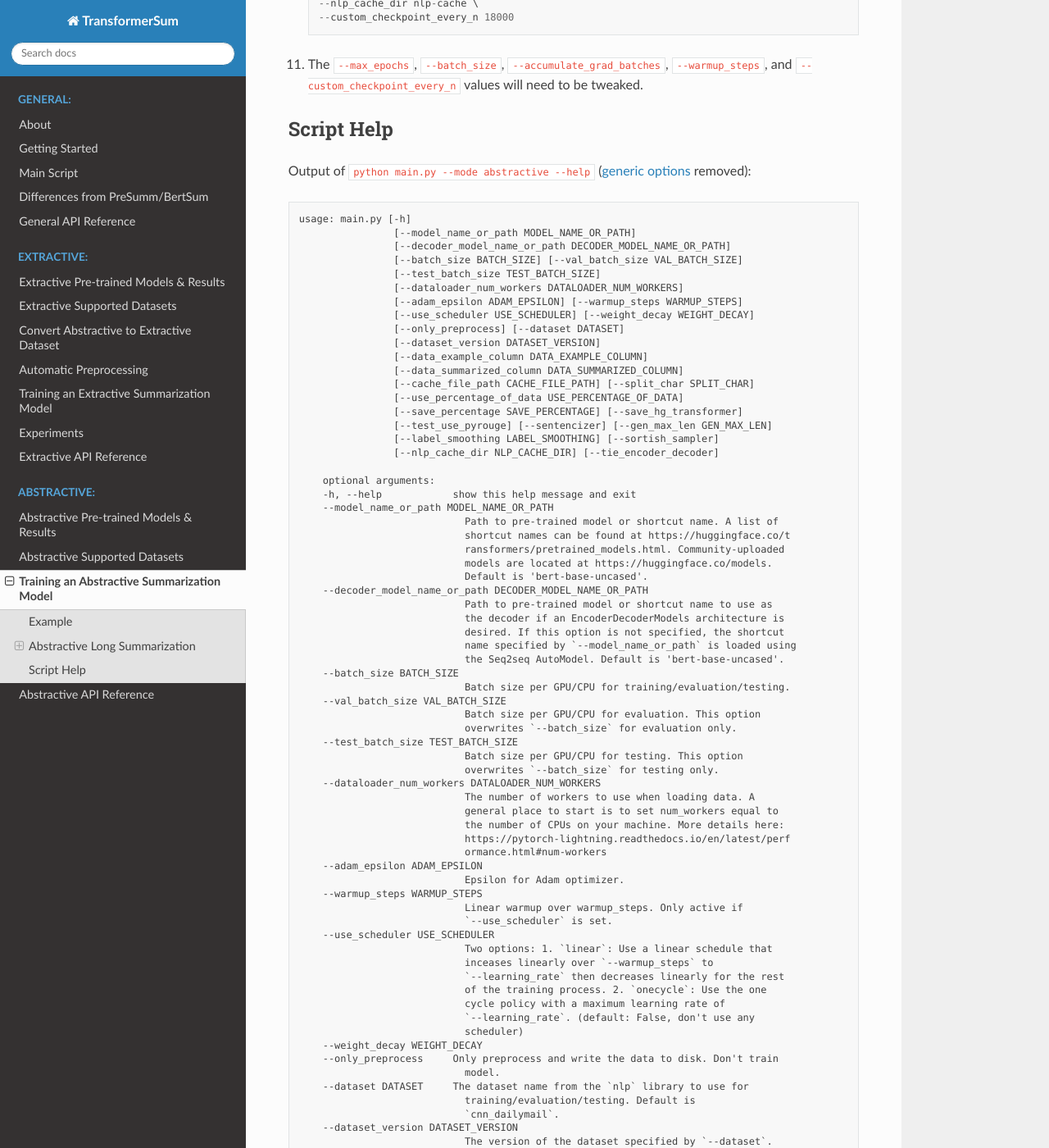
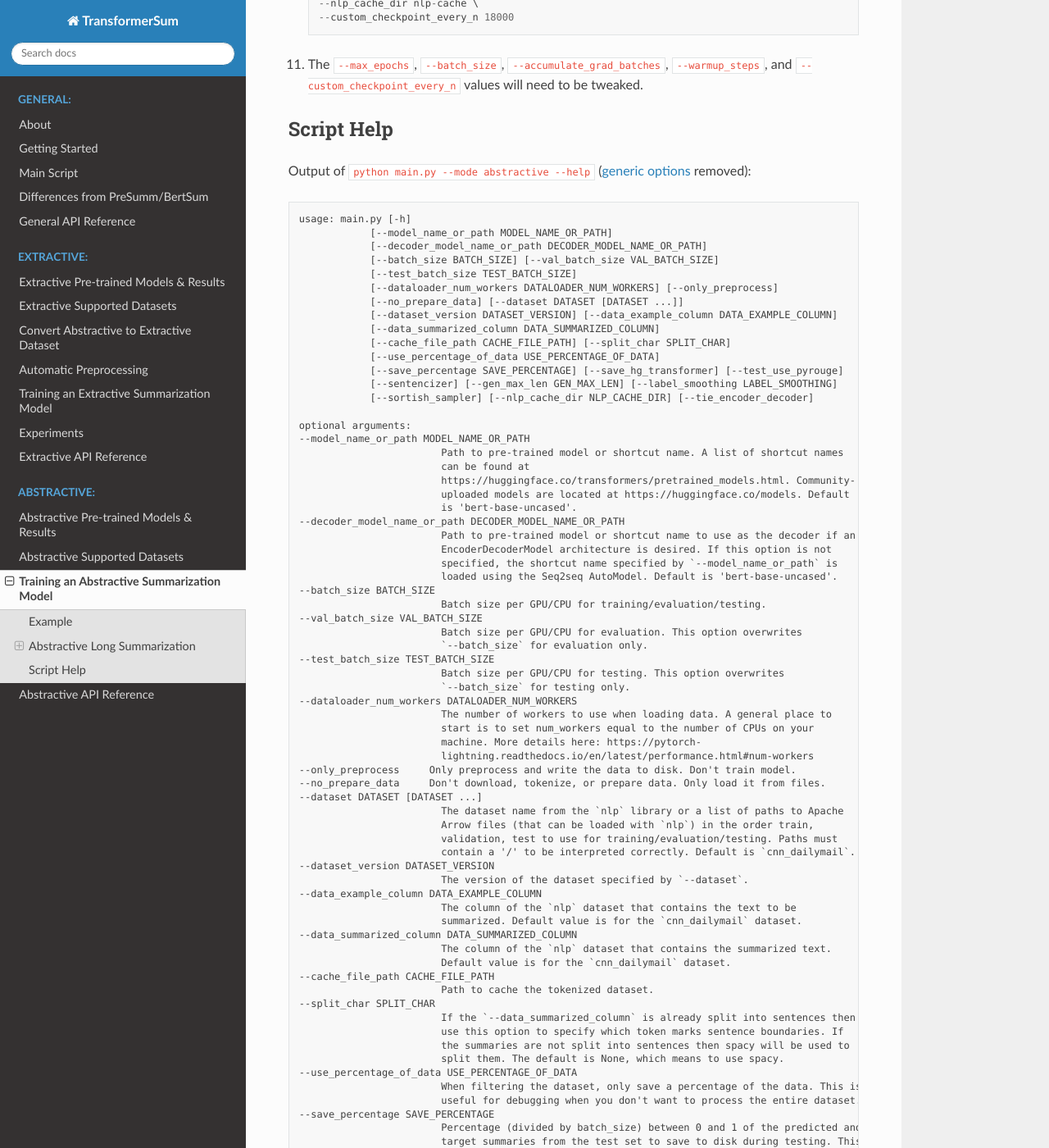
Before and after one commit to HHousen/TransformerSum, a Sphinx documentation site: the page built from doc/abstractive/training.rst, in a window 1280 px wide and 1400 px high, scrolled down 3752 px. Shown: the whole window at 82% size. Built offline with Sphinx 7.4.7 and the Read the Docs theme 2.0.0, drawn with Linux system fonts in a browser that asks for light colours; some of the changed text lies outside the part shown.

Commit message:
Abstractive: Add custom dataset support & general bug fixes

```diff
--- a/doc/abstractive/training.rst
+++ b/doc/abstractive/training.rst
@@ -140,136 +140,107 @@
 .. code-block::
 
     usage: main.py [-h]
-                    [--model_name_or_path MODEL_NAME_OR_PATH]
-                    [--decoder_model_name_or_path DECODER_MODEL_NAME_OR_PATH]
-                    [--batch_size BATCH_SIZE] [--val_batch_size VAL_BATCH_SIZE]
-                    [--test_batch_size TEST_BATCH_SIZE]
-                    [--dataloader_num_workers DATALOADER_NUM_WORKERS]
-                    [--adam_epsilon ADAM_EPSILON] [--warmup_steps WARMUP_STEPS]
-                    [--use_scheduler USE_SCHEDULER] [--weight_decay WEIGHT_DECAY]
-                    [--only_preprocess] [--dataset DATASET]
-                    [--dataset_version DATASET_VERSION]
-                    [--data_example_column DATA_EXAMPLE_COLUMN]
-                    [--data_summarized_column DATA_SUMMARIZED_COLUMN]
-                    [--cache_file_path CACHE_FILE_PATH] [--split_char SPLIT_CHAR]
-                    [--use_percentage_of_data USE_PERCENTAGE_OF_DATA]
-                    [--save_percentage SAVE_PERCENTAGE] [--save_hg_transformer]
-                    [--test_use_pyrouge] [--sentencizer] [--gen_max_len GEN_MAX_LEN]
-                    [--label_smoothing LABEL_SMOOTHING] [--sortish_sampler]
-                    [--nlp_cache_dir NLP_CACHE_DIR] [--tie_encoder_decoder]
+                [--model_name_or_path MODEL_NAME_OR_PATH]
+                [--decoder_model_name_or_path DECODER_MODEL_NAME_OR_PATH]
+                [--batch_size BATCH_SIZE] [--val_batch_size VAL_BATCH_SIZE]
+                [--test_batch_size TEST_BATCH_SIZE]
+                [--dataloader_num_workers DATALOADER_NUM_WORKERS] [--only_preprocess]
+                [--no_prepare_data] [--dataset DATASET [DATASET ...]]
+                [--dataset_version DATASET_VERSION] [--data_example_column DATA_EXAMPLE_COLUMN]
+                [--data_summarized_column DATA_SUMMARIZED_COLUMN]
+                [--cache_file_path CACHE_FILE_PATH] [--split_char SPLIT_CHAR]
+                [--use_percentage_of_data USE_PERCENTAGE_OF_DATA]
+                [--save_percentage SAVE_PERCENTAGE] [--save_hg_transformer] [--test_use_pyrouge]
+                [--sentencizer] [--gen_max_len GEN_MAX_LEN] [--label_smoothing LABEL_SMOOTHING]
+                [--sortish_sampler] [--nlp_cache_dir NLP_CACHE_DIR] [--tie_encoder_decoder]
 
-        optional arguments:
-        -h, --help            show this help message and exit
-        --model_name_or_path MODEL_NAME_OR_PATH
-                                Path to pre-trained model or shortcut name. A list of
-                                shortcut names can be found at https://huggingface.co/t
-                                ransformers/pretrained_models.html. Community-uploaded
-                                models are located at https://huggingface.co/models.
-                                Default is 'bert-base-uncased'.
-        --decoder_model_name_or_path DECODER_MODEL_NAME_OR_PATH
-                                Path to pre-trained model or shortcut name to use as
-                                the decoder if an EncoderDecoderModels architecture is
-                                desired. If this option is not specified, the shortcut
-                                name specified by `--model_name_or_path` is loaded using
-                                the Seq2seq AutoModel. Default is 'bert-base-uncased'.
-        --batch_size BATCH_SIZE
-                                Batch size per GPU/CPU for training/evaluation/testing.
-        --val_batch_size VAL_BATCH_SIZE
-                                Batch size per GPU/CPU for evaluation. This option
-                                overwrites `--batch_size` for evaluation only.
-        --test_batch_size TEST_BATCH_SIZE
-                                Batch size per GPU/CPU for testing. This option
-                                overwrites `--batch_size` for testing only.
-        --dataloader_num_workers DATALOADER_NUM_WORKERS
-                                The number of workers to use when loading data. A
-                                general place to start is to set num_workers equal to
-                                the number of CPUs on your machine. More details here:
-                                https://pytorch-lightning.readthedocs.io/en/latest/perf
-                                ormance.html#num-workers
-        --adam_epsilon ADAM_EPSILON
-                                Epsilon for Adam optimizer.
-        --warmup_steps WARMUP_STEPS
-                                Linear warmup over warmup_steps. Only active if
-                                `--use_scheduler` is set.
-        --use_scheduler USE_SCHEDULER
-                                Two options: 1. `linear`: Use a linear schedule that
-                                inceases linearly over `--warmup_steps` to
-                                `--learning_rate` then decreases linearly for the rest
-                                of the training process. 2. `onecycle`: Use the one
-                                cycle policy with a maximum learning rate of
-                                `--learning_rate`. (default: False, don't use any
-                                scheduler)
-        --weight_decay WEIGHT_DECAY
-        --only_preprocess     Only preprocess and write the data to disk. Don't train
-                                model.
-        --dataset DATASET     The dataset name from the `nlp` library to use for
-                                training/evaluation/testing. Default is
-                                `cnn_dailymail`.
-        --dataset_version DATASET_VERSION
-                                The version of the dataset specified by `--dataset`.
-        --data_example_column DATA_EXAMPLE_COLUMN
-                                The column of the `nlp` dataset that contains the text
-                                to be summarized. Default value is for the
-                                `cnn_dailymail` dataset.
-        --data_summarized_column DATA_SUMMARIZED_COLUMN
-                                The column of the `nlp` dataset that contains the
-                                summarized text. Default value is for the
-                                `cnn_dailymail` dataset.
-        --cache_file_path CACHE_FILE_PATH
-                                Path to cache the tokenized dataset.
-        --split_char SPLIT_CHAR
-                                If the `--data_summarized_column` is already split into
-                                sentences then use this option to specify which token
-                                marks sentence boundaries. If the summaries are not
-                                split into sentences then spacy will be used to split
-                                them. The default is None, which means to use spacy.
-        --use_percentage_of_data USE_PERCENTAGE_OF_DATA
-                                When filtering the dataset, only save a percentage of
-                                the data. This is useful for debugging when you don't
-                                want to process the entire dataset.
-        --save_percentage SAVE_PERCENTAGE
-                                Percentage (divided by batch_size) between 0 and 1 of
-                                the predicted and target summaries from the test set to
-                                save to disk during testing. This depends on batch
-                                size: one item from each batch is saved
-                                `--save_percentage` percent of the time. Thus, you can
-                                expect `len(dataset)*save_percentage/batch_size`
-                                summaries to be saved.
-        --save_hg_transformer
-                                Save the `huggingface/transformers` model whenever a
-                                checkpoint is saved.
-        --test_use_pyrouge    Use `pyrouge`, which is an interface to the official
-                                ROUGE software, instead of the pure-python
-                                implementation provided by `rouge-score`. You must have
-                                the real ROUGE package installed. More details about
-                                ROUGE 1.5.5 here: https://github.com/andersjo/pyrouge/t
-                                ree/master/tools/ROUGE-1.5.5. It is recommended to use
-                                this option for official scores. The `ROUGE-L`
-                                measurements from `pyrouge` are equivalent to the
-                                `rougeLsum` measurements from the default `rouge-score`
-                                package.
-        --sentencizer         Use a spacy sentencizer instead of a statistical model
-                                for sentence detection (much faster but less accurate)
-                                during data preprocessing; see
-                                https://spacy.io/api/sentencizer.
-        --gen_max_len GEN_MAX_LEN
-                                Maximum sequence length during generation while testing
-                                and when using the `predict()` function.
-        --label_smoothing LABEL_SMOOTHING
-                                `LabelSmoothingLoss` implementation from OpenNMT
-                                (https://bit.ly/2ObgVPP) as stated in the original
-                                paper https://arxiv.org/abs/1512.00567.
-        --sortish_sampler     Reorganize the input_ids by length with a bit of
-                                randomness. This can help to avoid memory errors caused
-                                by large batches by forcing large batches to be
-                                processed first.
-        --nlp_cache_dir NLP_CACHE_DIR
-                                Directory to cache datasets downloaded using `nlp`. Defaults
-                                to '~/nlp'.
-        --tie_encoder_decoder TIE_ENCODER_DECODER
-                                Tie the encoder and decoder weights. Only takes effect when
-                                using an EncoderDecoderModel architecture with the
-                                `--decoder_model_name_or_path` option. Specifying this
-                                option is equivalent to the 'share' architecture tested
-                                in 'Leveraging Pre-trained Checkpoints for Sequence
-                                Generation Tasks' (https://arxiv.org/abs/1907.12461).
+    optional arguments:
+    --model_name_or_path MODEL_NAME_OR_PATH
+                            Path to pre-trained model or shortcut name. A list of shortcut names
+                            can be found at
+                            https://huggingface.co/transformers/pretrained_models.html. Community-
+                            uploaded models are located at https://huggingface.co/models. Default
+                            is 'bert-base-uncased'.
+    --decoder_model_name_or_path DECODER_MODEL_NAME_OR_PATH
+                            Path to pre-trained model or shortcut name to use as the decoder if an
+                            EncoderDecoderModel architecture is desired. If this option is not
+                            specified, the shortcut name specified by `--model_name_or_path` is
+                            loaded using the Seq2seq AutoModel. Default is 'bert-base-uncased'.
+    --batch_size BATCH_SIZE
+                            Batch size per GPU/CPU for training/evaluation/testing.
+    --val_batch_size VAL_BATCH_SIZE
+                            Batch size per GPU/CPU for evaluation. This option overwrites
+                            `--batch_size` for evaluation only.
+    --test_batch_size TEST_BATCH_SIZE
+                            Batch size per GPU/CPU for testing. This option overwrites
+                            `--batch_size` for testing only.
+    --dataloader_num_workers DATALOADER_NUM_WORKERS
+                            The number of workers to use when loading data. A general place to
+                            start is to set num_workers equal to the number of CPUs on your
+                            machine. More details here: https://pytorch-
+                            lightning.readthedocs.io/en/latest/performance.html#num-workers
+    --only_preprocess     Only preprocess and write the data to disk. Don't train model.
+    --no_prepare_data     Don't download, tokenize, or prepare data. Only load it from files.
+    --dataset DATASET [DATASET ...]
+                            The dataset name from the `nlp` library or a list of paths to Apache
+                            Arrow files (that can be loaded with `nlp`) in the order train,
+                            validation, test to use for training/evaluation/testing. Paths must
+                            contain a '/' to be interpreted correctly. Default is `cnn_dailymail`.
+    --dataset_version DATASET_VERSION
+                            The version of the dataset specified by `--dataset`.
+    --data_example_column DATA_EXAMPLE_COLUMN
+                            The column of the `nlp` dataset that contains the text to be
+                            summarized. Default value is for the `cnn_dailymail` dataset.
+    --data_summarized_column DATA_SUMMARIZED_COLUMN
+                            The column of the `nlp` dataset that contains the summarized text.
+                            Default value is for the `cnn_dailymail` dataset.
+    --cache_file_path CACHE_FILE_PATH
+                            Path to cache the tokenized dataset.
+    --split_char SPLIT_CHAR
+                            If the `--data_summarized_column` is already split into sentences then
+                            use this option to specify which token marks sentence boundaries. If
+                            the summaries are not split into sentences then spacy will be used to
+                            split them. The default is None, which means to use spacy.
+    --use_percentage_of_data USE_PERCENTAGE_OF_DATA
+                            When filtering the dataset, only save a percentage of the data. This is
+                            useful for debugging when you don't want to process the entire dataset.
+    --save_percentage SAVE_PERCENTAGE
+                            Percentage (divided by batch_size) between 0 and 1 of the predicted and
+                            target summaries from the test set to save to disk during testing. This
+                            depends on batch size: one item from each batch is saved
+                            `--save_percentage` percent of the time. Thus, you can expect
+                            `len(dataset)*save_percentage/batch_size` summaries to be saved.
+    --save_hg_transformer
+                            Save the `huggingface/transformers` model whenever a checkpoint is
+                            saved.
+    --test_use_pyrouge    Use `pyrouge`, which is an interface to the official ROUGE software,
+                            instead of the pure-python implementation provided by `rouge-score`.
+                            You must have the real ROUGE package installed. More details about
+                            ROUGE 1.5.5 here:
+                            https://github.com/andersjo/pyrouge/tree/master/tools/ROUGE-1.5.5. It
+                            is recommended to use this option for official scores. The `ROUGE-L`
+                            measurements from `pyrouge` are equivalent to the `rougeLsum`
+                            measurements from the default `rouge-score` package.
+    --sentencizer         Use a spacy sentencizer instead of a statistical model for sentence
+                            detection (much faster but less accurate) during data preprocessing;
+                            see https://spacy.io/api/sentencizer.
+    --gen_max_len GEN_MAX_LEN
+                            Maximum sequence length during generation while testing and when using
+                            the `predict()` function.
+    --label_smoothing LABEL_SMOOTHING
+                            `LabelSmoothingLoss` implementation from OpenNMT
+                            (https://bit.ly/2ObgVPP) as stated in the original paper
+                            https://arxiv.org/abs/1512.00567.
+    --sortish_sampler     Reorganize the input_ids by length with a bit of randomness. This can
+                            help to avoid memory errors caused by large batches by forcing large
+                            batches to be processed first.
+    --nlp_cache_dir NLP_CACHE_DIR
+                            Directory to cache datasets downloaded using `nlp`. Defaults to
+                            '~/nlp'.
+    --tie_encoder_decoder
+                            Tie the encoder and decoder weights. Only takes effect when using an
+                            EncoderDecoderModel architecture with the
+                            `--decoder_model_name_or_path` option. Specifying this option is
+                            equivalent to the 'share' architecture tested in 'Leveraging Pre-
+                            trained Checkpoints for Sequence Generation Tasks'
+                            (https://arxiv.org/abs/1907.12461).
--- a/doc/extractive/api.rst
+++ b/doc/extractive/api.rst
@@ -21,6 +21,8 @@
 
 .. automodule:: classifier
 
+.. _convert_to_extractive_api:
+
 Convert To Extractive
 ---------------------
 
--- a/doc/extractive/convert-to-extractive.rst
+++ b/doc/extractive/convert-to-extractive.rst
@@ -3,10 +3,14 @@
 Convert Abstractive to Extractive Dataset
 =========================================
 
+.. _convert_to_extractive_overview:
+
 Overview
 --------
 
-This script will reformat an abstractive summarization dataset to be used for extractive summarization by determining the best extractive summary that maximizes ROUGE scores. It can be used on a dataset composed of the following file structure: ``train.source``, ``train.target``, ``val.source``, ``val.target``, and ``test.source`` and ``test.target`` where each file contains one example per line and the lines of every ``.train`` correspond to the lines in the respective ``.target``. All the datasets on the :ref:`extractive_supported_datasets` page will be processed to this format. You can also process any dataset contained in the `huggingface/nlp <https://github.com/huggingface/nlp>`_ library. If you use a dataset this way, the downloading and pre-processing will happen automatically.
+This script will reformat an abstractive summarization dataset to be used for extractive summarization by determining the best extractive summary that maximizes ROUGE scores. It can be used on a dataset composed of the following file structure: ``train.source``, ``train.target``, ``val.source``, ``val.target``, ``test.source``, and ``test.target`` where each file contains one example per line and the lines of every ``.train`` file correspond to the lines in the respective ``.target``. All the datasets on the :ref:`extractive_supported_datasets` page will be processed to this format. You can also process any dataset contained in the `huggingface/nlp <https://github.com/huggingface/nlp>`_ library. If you use a dataset this way, the downloading and pre-processing will happen automatically.
+
+.. _convert_to_extractive_option_1:
 
 Option 1: Manual Data Download
 ------------------------------
@@ -51,6 +55,11 @@
 **Large Dataset? Need to Resume?:** The ``--resume`` option will read the output directory and determine on which document the script left off based on the shard_file names. If ``--shard_interval`` was ``None`` then resuming is not possible. Resuming is guaranteed to produce the same output as if ``--resume`` was not used because of :meth:`convert_to_extractive.check_resume_success()`, which checks to make sure the last line in the shard file is the same as the line directly before the line to resume with.
 
 **Speed: Running Slowly?** There is a ``--sentencizer`` option to detect sentence boundaries without parsing dependencies. Instead of loading a statistical model using ``spacy``, this option will initialize the ``English`` `Language <https://spacy.io/api/language#init>`_ object and add a ``sentencizer`` to the `pipeline <https://spacy.io/api/language#create_pipe>`_. This is much faster than a `DependencyParser <https://spacy.io/api/dependencyparser>`_ but is also less accurate since the ``sentencizer`` uses a simpler, rule-based strategy.
+
+Custom Datasets
+---------------
+
+Any dataset in the format described in the :ref:`convert_to_extractive_overview` can be used with this script. Once converted, training should be the same as if using CNN/DM  from :ref:`Option 1 <convert_to_extractive_option_1>` because the :ref:`convert_to_extractive_api` script outputs a consistent format.
 
 Script Help
 -----------
--- a/doc/general/main-script.rst
+++ b/doc/general/main-script.rst
@@ -11,7 +11,7 @@
 
 Output of ``python main.py --help``:
 
-.. code-block:: bash
+.. code-block::
 
     usage: main.py [-h] [--mode {extractive,abstractive}]
                     [--default_root_dir DEFAULT_ROOT_DIR]
```
Also changed, not shown: doc/abstractive/datasets.rst (+25 -1 lines), doc/extractive/training.rst (+4 -3 lines), 3 other files.
